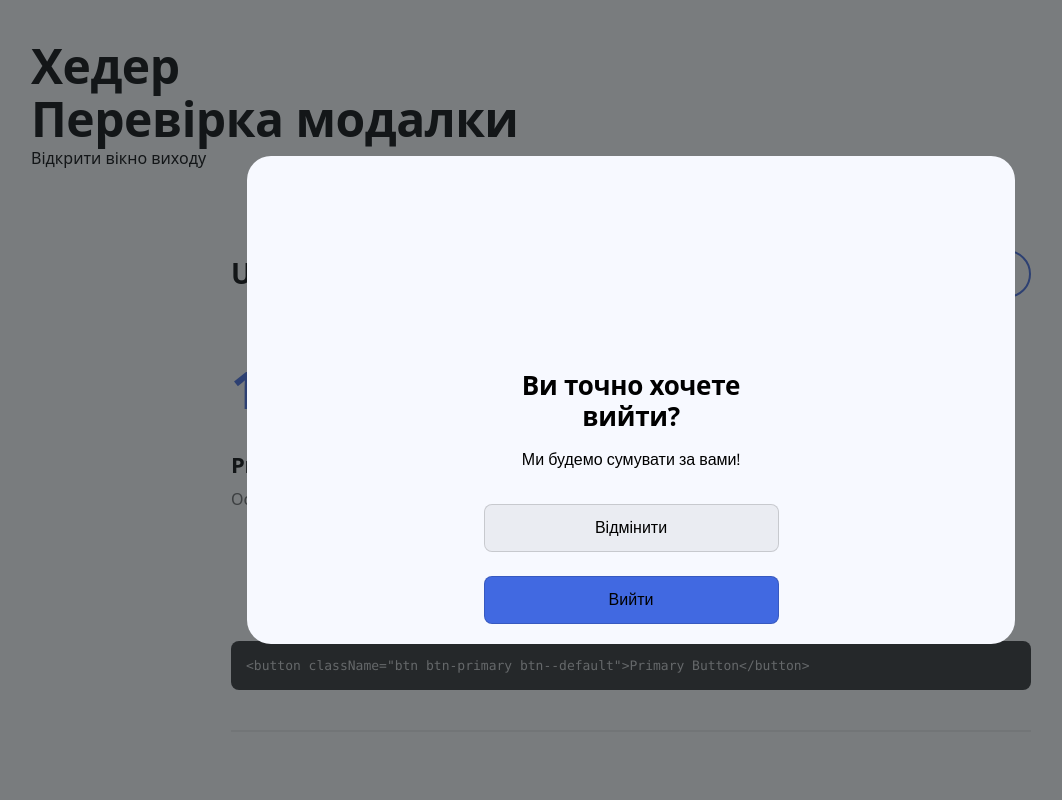
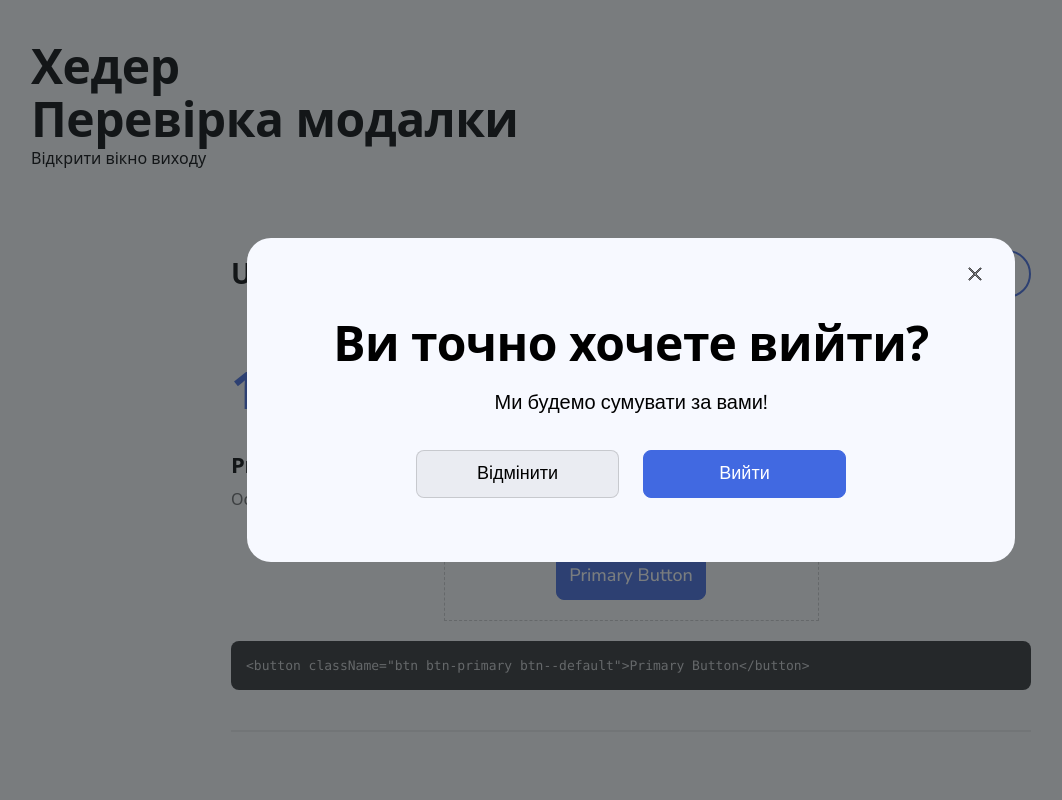
Before and after one commit to Oleksandr-Sulyma/traveller-frontend, a Next.js app: page /ui-kit in a window 1280 px wide. Both pictures are taken after a click on the button "Відкрити вікно виходу". Shown: the top 800 px of the page, without its empty margins (9-1071 px from the left). Built offline with nearby package versions, Linux system fonts and the light colour scheme.

Commit message:
confirmModal

```diff
--- a/components/ConfirmModal/ConfirmModal.module.css
+++ b/components/ConfirmModal/ConfirmModal.module.css
@@ -1,5 +1,5 @@
 .overlay{
-      position: fixed;
+  position: fixed;
   top: 0;
   left: 0;
   width: 100%;
@@ -16,13 +16,24 @@
    padding: 64px 20px 20px;
    width: 100%;
   position: relative;
-  max-width: 768px;
+  max-width: 767px;
   background-color: var(--color-scheme-2-background);
 }
-.iconeClose{
-   width: 32px;
+.closeBtn{
+   position: absolute;
+   top: 20px;
+   right: 20px;
+    width: 32px;
    height: 32px;
-   position: absolute; top: 20px; right: 20px;
+
+
+}
+.iconClose{
+    width:24px;
+    height: 24px;
+    display: block;
+    stroke: var(--color-scheme-1-text);
+    fill: none;
 }
 .content{
     display: flex;
@@ -31,7 +42,7 @@
     gap: 16px;
     width: 100%;
     max-width: 295px;
-    margin: 0 auto 32px;
+    margin: 12px auto 32px;
 
 
 }
@@ -59,25 +70,65 @@
     flex-direction: column;
     gap: 24px;
     align-items: center;
+    justify-content: center;
+
 }
 
 .button {
-font-family: var(--font-family);
-font-weight: 500;
-font-size: 16px;
-line-height: 150%;
-color: var(--color-neutral-darkest);
-border: 1px solid var(--color-scheme-2-border);
-border-radius: 8px;
-padding: 6px 12px;
-width: 295px;
-height: 48px;
+
+  width: 295px !important;
+  height: 48px !important;
+  border-radius: 8px !important;
+  padding: 6px 12px !important;
+  display: inline-flex;
+  align-items: center;
+  justify-content: center;
+
 
 }
-.confirmButton{
-background: var(--color-royal-blue);
+
+@media (min-width: 768px) {
+   .overlay{
+    padding:32px
+   }
+   .modal{
+    padding: 64px 32px;
+    max-width: 768px;
+   }
+    .content{
+        max-width: 640px;
+    }
+    .buttons{
+        flex-direction: row;
+        gap: 16px;
+    }
+    .button{
+      width: 203px !important;
+    }
+
+    .title{
+        font-size: 32px;
+    }
+
+}
+@media (min-width: 1024px){
+
+.modal{
+    border-radius: 24px;
+    padding: 64px;
+    width: 768px;
+    max-width: 768px;
+}
+.title{
+    font-size: 48px;
 }
 
-.cancelButton{
-background: var(--opacity-neutral-darkest-5);
+.description{
+    font-size: 20px;
 }
+.buttons{
+    gap:24px;
+}
+
+
+}
--- a/components/ConfirmModal/ConfirmModal.tsx
+++ b/components/ConfirmModal/ConfirmModal.tsx
@@ -2,6 +2,7 @@
 import { createPortal } from "react-dom";
 import { useEffect, useRef } from "react";
 import css from "./ConfirmModal.module.css";
+import style from "@/styles/btn.module.css";
 
 interface ConfirmModalProps {
     title: string;
@@ -44,21 +45,28 @@ export default function ConfirmModal({ title, description, confirmButtonText, ca
     return createPortal(
         <div className={css.overlay} role="dialog" aria-modal="true" >
             <div className={css.modal} ref={modalRef} >
-                <svg className={css.iconClose}>
-                    {/* Коли спрайт буде готовий, #icon-close */} X
-                    <use href="/sprite.svg#icon-close"></use>
-                </svg>
+                <button
+                    type="button"
+                    onClick={onCancel}
+                    className={`${css.closeBtn} `}
+                    aria-label="Close"
+                >
+                    <svg className={css.iconClose} viewBox="0 0 24 24" fill="none" xmlns="http://www.w3.org/2000/svg">
+                        <use href="/sprites/sprite.svg#icon-close"></use>
+                    </svg>
+                </button>
+
                 <div className={css.content}>
                     <h3 className={css.title}>{title}</h3>
                     {description && <p className={css.description}>{description}</p>}
                 </div>
                 <div className={css.buttons}>
-                    <button onClick={onConfirm} className={`${css.cancelButton} ${css.button}`}>{cancelButtonText}</button>
-                    <button onClick={onCancel} className={`${css.confirmButton} ${css.button}`}>{confirmButtonText}</button>
+                    <button onClick={onCancel} className={`btn btn-secondary ${css.button} `}>{cancelButtonText}</button>
+                    <button onClick={onConfirm} className={`btn btn-primary ${css.button} `}>{confirmButtonText}</button>
                 </div>
 
             </div>
-        </div>, modalRoot
+        </div >, modalRoot
     )
 
 }
--- a/components/Header/Header.tsx
+++ b/components/Header/Header.tsx
@@ -25,8 +25,8 @@ export default function TestPage() {
           description="Ми будемо сумувати за вами! "
           confirmButtonText="Вийти"
           cancelButtonText="Відмінити"
+          onCancel={() => setIsModalOpen(false)}
           onConfirm={handleLogout}
-          onCancel={() => setIsModalOpen(false)}
         />
       )}
     </div>
```
